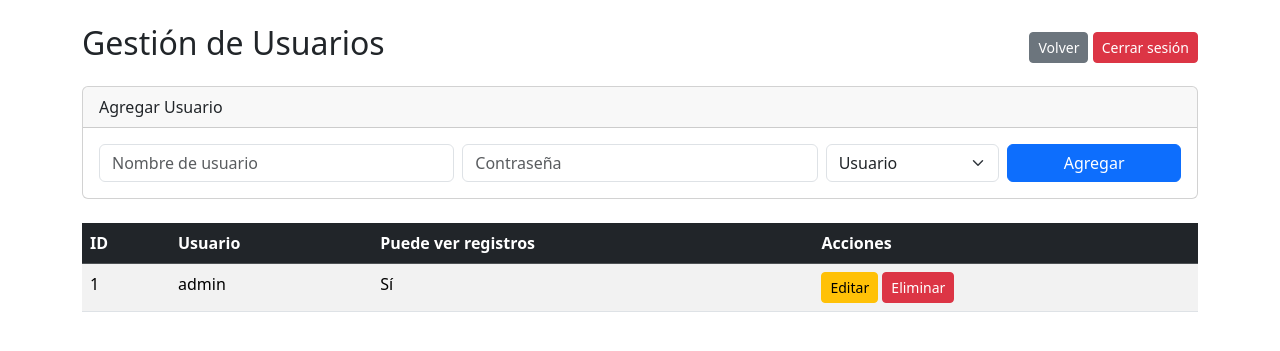
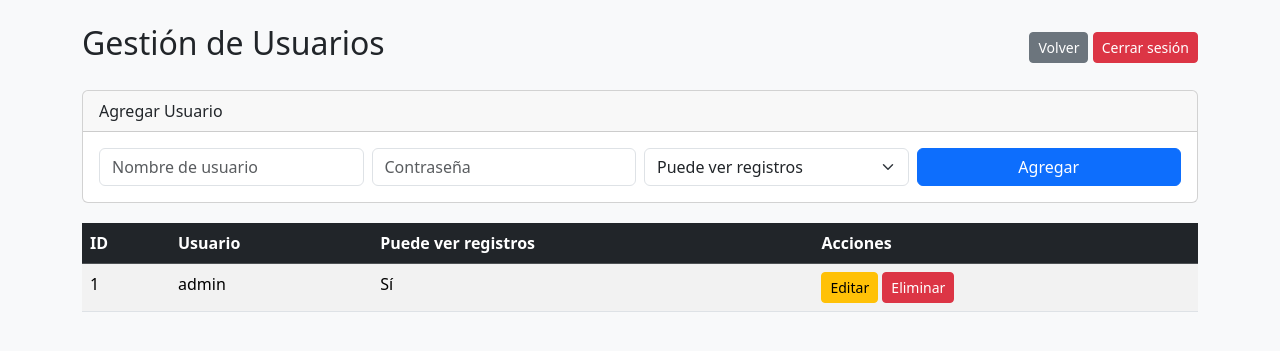
Before and after one commit to hectorxavier/qr-reader-web, a Flask app: page /usuarios in a window 1280 px wide. Shown: the top 351 px of the page. Run offline with Flask 3, Linux system fonts and the light colour scheme; the visitor is signed in with stand-in values (Sample User, id 1); data comes from the database, SQL or seed files in the repository.

Commit message:
Actualizacion plantilla usuarios

```diff
--- a/templates/usuarios.html
+++ b/templates/usuarios.html
@@ -5,6 +5,10 @@
     <meta name="viewport" content="width=device-width, initial-scale=1.0">
     <title>Gestión de Usuarios</title>
     <link href="https://cdn.jsdelivr.net/npm/bootstrap@5.3.2/dist/css/bootstrap.min.css" rel="stylesheet">
+    <style>
+        body { background-color: #f8f9fa; }
+        .card, .table-responsive { margin-top: 20px; }
+    </style>
 </head>
 <body>
 <div class="container mt-4">
@@ -17,24 +21,24 @@
     </div>
 
     <!-- Formulario para crear nuevo usuario -->
-    <div class="card mt-3">
+    <div class="card">
         <div class="card-header">Agregar Usuario</div>
         <div class="card-body">
             <form id="form-add-user">
                 <div class="row g-2">
-                    <div class="col-md-4">
+                    <div class="col-md-3">
                         <input type="text" class="form-control" name="username" placeholder="Nombre de usuario" required>
                     </div>
-                    <div class="col-md-4">
+                    <div class="col-md-3">
                         <input type="password" class="form-control" name="password" placeholder="Contraseña" required>
                     </div>
-                    <div class="col-md-2">
+                    <div class="col-md-3">
                         <select class="form-select" name="can_view_logs">
-                            <option value="1">Administrador</option>
-                            <option value="0" selected>Usuario</option>
+                            <option value="1">Puede ver registros</option>
+                            <option value="0">No puede ver registros</option>
                         </select>
                     </div>
-                    <div class="col-md-2">
+                    <div class="col-md-3">
                         <button type="submit" class="btn btn-primary w-100">Agregar</button>
                     </div>
                 </div>
@@ -43,7 +47,7 @@
     </div>
 
     <!-- Tabla de usuarios -->
-    <div class="table-responsive mt-4">
+    <div class="table-responsive">
         <table class="table table-striped table-hover" id="usuarios-table">
             <thead class="table-dark">
                 <tr>
@@ -55,7 +59,7 @@
             </thead>
             <tbody>
                 {% for user in usuarios %}
-                <tr data-id="{{ user.id }}">
+                <tr data-id="{{ user.id }}" data-username="{{ user.username }}" data-canview="{{ user.ver_registros }}">
                     <td>{{ user.id }}</td>
                     <td>{{ user.username }}</td>
                     <td>{{ "Sí" if user.ver_registros else "No" }}</td>
@@ -71,27 +75,26 @@
 </div>
 
 <!-- Modal de edición -->
-<div class="modal fade" id="editUserModal" tabindex="-1" aria-labelledby="editUserModalLabel" aria-hidden="true">
+<div class="modal fade" id="editUserModal" tabindex="-1" aria-labelledby="editUserLabel" aria-hidden="true">
   <div class="modal-dialog">
-    <div class="modal-content">
-      <form id="form-edit-user">
+    <form id="form-edit-user" class="modal-content">
       <div class="modal-header">
-          <h5 class="modal-title" id="editUserModalLabel">Editar Usuario</h5>
+        <h5 class="modal-title" id="editUserLabel">Editar Usuario</h5>
         <button type="button" class="btn-close" data-bs-dismiss="modal" aria-label="Cerrar"></button>
       </div>
       <div class="modal-body">
-            <input type="hidden" name="id" id="edit-user-id">
+        <input type="hidden" name="id" id="edit-id">
         <div class="mb-3">
-                <label class="form-label">Nombre de usuario</label>
+            <label>Usuario</label>
             <input type="text" class="form-control" name="username" id="edit-username" required>
         </div>
         <div class="mb-3">
-                <label class="form-label">Contraseña (dejar vacío si no cambia)</label>
+            <label>Nueva Contraseña (dejar vacío si no cambia)</label>
             <input type="password" class="form-control" name="password" id="edit-password">
         </div>
         <div class="mb-3">
-                <label class="form-label">Puede ver registros</label>
-                <select class="form-select" name="can_view_logs" id="edit-can-view">
+            <label>Puede ver registros</label>
+            <select class="form-select" name="can_view_logs" id="edit-canview">
                 <option value="1">Sí</option>
                 <option value="0">No</option>
             </select>
@@ -99,22 +102,18 @@
       </div>
       <div class="modal-footer">
         <button type="button" class="btn btn-secondary" data-bs-dismiss="modal">Cancelar</button>
-          <button type="submit" class="btn btn-primary">Guardar cambios</button>
+        <button type="submit" class="btn btn-primary">Guardar Cambios</button>
       </div>
     </form>
-    </div>
   </div>
 </div>
 
 <script src="https://cdn.jsdelivr.net/npm/bootstrap@5.3.2/dist/js/bootstrap.bundle.min.js"></script>
 <script>
 document.addEventListener("DOMContentLoaded", () => {
+    // Agregar usuario
     const formAdd = document.getElementById("form-add-user");
-    const formEdit = document.getElementById("form-edit-user");
-    let editModal = new bootstrap.Modal(document.getElementById('editUserModal'));
-
-    // Agregar usuario
-    formAdd.addEventListener("submit", async (e) => {
+    formAdd.addEventListener("submit", async e => {
         e.preventDefault();
         const data = Object.fromEntries(new FormData(formAdd));
         data.can_view_logs = parseInt(data.can_view_logs);
@@ -125,38 +124,41 @@ document.addEventListener("DOMContentLoaded", () => {
             body: JSON.stringify(data)
         });
 
-        if (res.ok) location.reload();
+        if(res.ok) location.reload();
         else {
             const msg = await res.text();
             alert("Error al agregar usuario: " + msg);
         }
     });
 
-    // Abrir modal de edición
+    // Abrir modal con datos
+    const editModal = document.getElementById("editUserModal");
+    let currentEditId = null;
+
     document.querySelectorAll(".btn-edit").forEach(btn => {
         btn.addEventListener("click", () => {
             const row = btn.closest("tr");
-            document.getElementById("edit-user-id").value = row.dataset.id;
-            document.getElementById("edit-username").value = row.children[1].textContent;
-            document.getElementById("edit-password").value = "";
-            document.getElementById("edit-can-view").value = row.children[2].textContent === "Sí" ? "1" : "0";
+            currentEditId = row.dataset.id;
+            document.getElementById("edit-id").value = currentEditId;
+            document.getElementById("edit-username").value = row.dataset.username;
+            document.getElementById("edit-canview").value = row.dataset.canview;
         });
     });
 
-    // Guardar cambios de edición
-    formEdit.addEventListener("submit", async (e) => {
+    // Editar usuario
+    const formEdit = document.getElementById("form-edit-user");
+    formEdit.addEventListener("submit", async e => {
         e.preventDefault();
         const data = Object.fromEntries(new FormData(formEdit));
         data.can_view_logs = parseInt(data.can_view_logs);
-        const id = data.id;
 
-        const res = await fetch(`/usuarios/edit/${id}`, {
+        const res = await fetch(`/usuarios/edit/${currentEditId}`, {
             method: "POST",
             headers: {"Content-Type":"application/json"},
             body: JSON.stringify(data)
         });
 
-        if (res.ok) location.reload();
+        if(res.ok) location.reload();
         else {
             const msg = await res.text();
             alert("Error al editar usuario: " + msg);
@@ -166,13 +168,13 @@ document.addEventListener("DOMContentLoaded", () => {
     // Eliminar usuario
     document.querySelectorAll(".btn-delete").forEach(btn => {
         btn.addEventListener("click", async () => {
-            if (!confirm("¿Desea eliminar este usuario?")) return;
+            if(!confirm("¿Desea eliminar este usuario?")) return;
             const row = btn.closest("tr");
             const id = row.dataset.id;
 
             const res = await fetch(`/usuarios/delete/${id}`, { method: "POST" });
 
-            if (res.ok) location.reload();
+            if(res.ok) location.reload();
             else {
                 const msg = await res.text();
                 alert("Error al eliminar usuario: " + msg);
```
Lines whose indentation alone changed are shown as unchanged.
